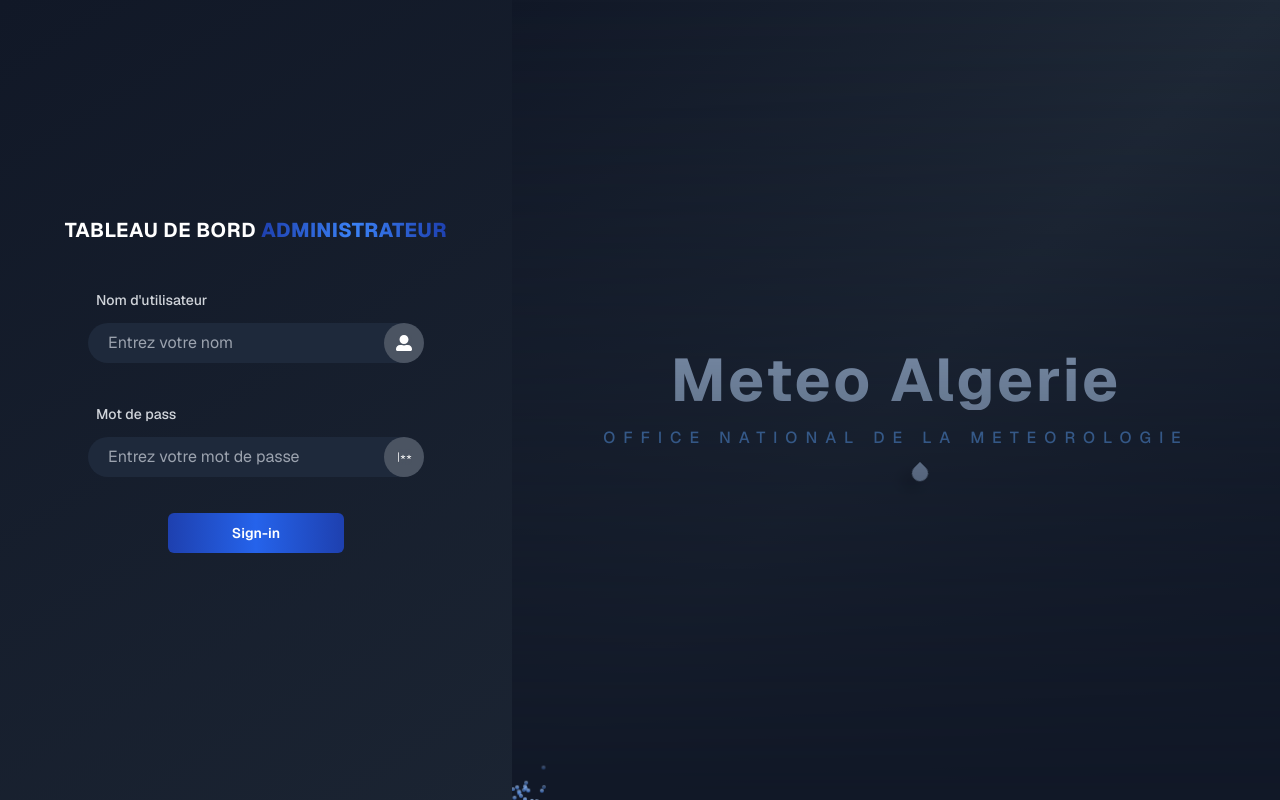
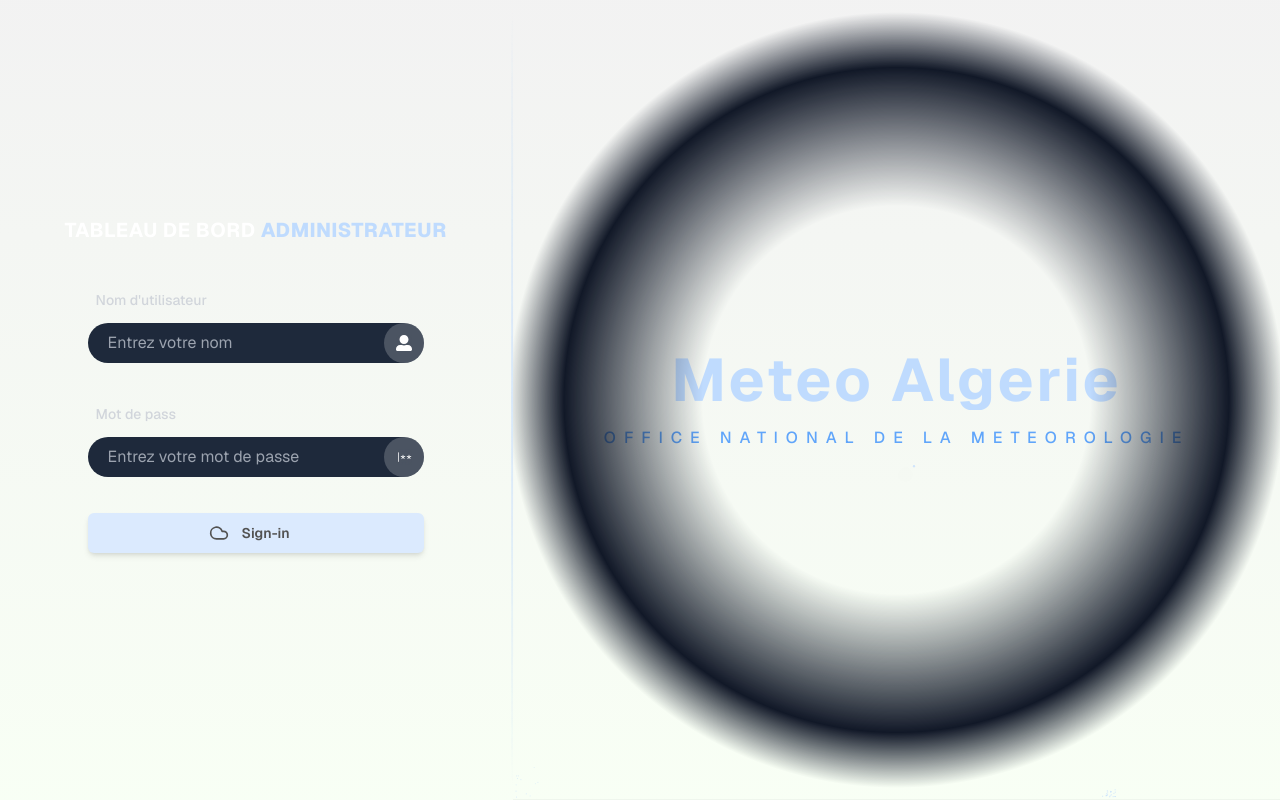
Before and after one commit to bilelBoulhia/ecotech, a Next.js app: page /sign-in in a window 1280 px wide. Built offline with nearby package versions, Linux system fonts and the light colour scheme.

Commit message:
finishing login page

```diff
--- a/app/(auth-pages)/sign-in/page.tsx
+++ b/app/(auth-pages)/sign-in/page.tsx
@@ -4,7 +4,7 @@
 import { signInAction } from "@/app/actions";
 
 import { SubmitButton } from "@/components/submit-button";
-
+import {Sun, CloudRain, Moon, Cloud} from 'lucide-react'
 import FadeBlurInput from "@/components/ui/Cool-input";
 import { FaUserAlt } from "react-icons/fa";
 import { PiPasswordLight } from "react-icons/pi";
@@ -15,42 +15,76 @@
     return (
 
 
-        <div className="flex flex-row justify-center bg-gradient-to-br from-gray-900 to-gray-800 items-center min-h-screen">
+        <div className="flex flex-row justify-center  items-center min-h-screen">
 
-            <div className='min-h-screen gap-[5px] flex-col w-[40%] justify-center items-center flex relative'>
+            <div id='screen-1'
+                 className='min-h-screen gap-[5px] flex-col w-[40%] justify-center items-center flex relative'>
 
 
                 <div>
 
                     <Label
                         className='text-xl text-white min-w-[270px] font-bold  text-center  uppercase tracking-wide inline-block  pb-1'>
-                        Tableau de bord  <span
-                        className="text-transparent font-extrabold bg-clip-text bg-gradient-to-r from-blue-800 via-blue-500 to-blue-800">administrateur</span>
+                        Tableau de bord <span
+                        className="text-transparent font-extrabold bg-clip-text bg-blue-200 ">administrateur</span>
                     </Label>
                 </div>
                 <div className='w-[320px] sm:w-[400px] p-[2rem] relative flex flex-col'>
                     <form className='justify-center gap-9 flex-col flex'>
                         <div className='flex flex-col gap-2'>
                             <Label htmlFor="email" className='text-gray-300 p-2 font-medium'>Nom d'utilisateur</Label>
-                            <FadeBlurInput name="email" required Icon={FaUserAlt} placeholder='Entrez votre nom' />
+                            <FadeBlurInput name="email" required Icon={FaUserAlt} placeholder='Entrez votre nom'/>
                         </div>
                         <div className='flex flex-col gap-2'>
                             <Label htmlFor="password" className='text-gray-300 p-2 font-medium'>Mot de pass</Label>
-                            <FadeBlurInput name="password" required Icon={PiPasswordLight} placeholder='Entrez votre mot de passe' />
+                            <FadeBlurInput name="password" required Icon={PiPasswordLight}
+                                           placeholder='Entrez votre mot de passe'/>
                         </div>
 
                         <SubmitButton
-                            className='px-[4rem] self-center bg-gradient-to-r from-blue-800 via-blue-600 to-blue-800  text-white font-semibold transition-all duration-300' pendingText="Signing In..." formAction={signInAction}>
-                            Sign-in
+                            className='px-6 py-3 bg-blue-100
+
+                            text-neutral-600 font-semibold
+
+                             rounded-md shadow-md
+                             transition-all duration-300 ease-in-out
+                             hover:shadow-lg hover:-translate-y-0.5
+                             focus:outline-none focus:ring-2 focus:ring-sky-500 focus:ring-opacity-50'
+                            pendingText="Signing In..." formAction={signInAction}>
+                            <Cloud className="w-5 h-5 "/>
+                            <span className='px-3'>Sign-in</span>
                         </SubmitButton>
                         {/*<FormMessage message={searchParams} />*/}
                     </form>
                 </div>
             </div>
-            <div className='hidden relative lg:block min-h-screen w-[60%]'>
+            <div className="hidden lg:block w-[2px] min-h-screen relative">
+                <div
+                    className="absolute inset-0 w-full h-[98%] top-[1%] clip-path-diamond bg-gradient-to-b from-transparent via-blue-200/50 to-transparent"
+                    style={{
+                        clipPath: 'polygon(50% 0%, 100% 2%, 100% 98%, 50% 100%, 0% 98%, 0% 2%)'
+                    }}
+                />
+                <div
+                    className="absolute inset-0 w-full h-[98%] top-[1%] blur-sm bg-gradient-to-b from-transparent via-blue-300/30 to-transparent"
+                    style={{
+                        clipPath: 'polygon(50% 0%, 100% 2%, 100% 98%, 50% 100%, 0% 98%, 0% 2%)'
+                    }}
+                />
+                <div
+                    className="absolute inset-0 w-full h-[98%] top-[1%] animate-pulse bg-gradient-to-b from-transparent via-blue-100/20 to-transparent"
+                    style={{
+                        clipPath: 'polygon(50% 0%, 100% 2%, 100% 98%, 50% 100%, 0% 98%, 0% 2%)'
+                    }}
+                />
+            </div>
 
-                <div className="min-h-screen relative w-full overflow-hidden bg-gradient-to-br from-gray-900 via-gray-800 to-gray-900 flex flex-col items-center justify-center">
-                    <div className='absolute top-1/2 text-center left-1/2 translate-x-[-50%] translate-y-[-50%] w-full z-20'>
+            <div id='screen-2' className='hidden relative lg:block min-h-screen  w-[60%]'>
+
+                <div
+                    className="min-h-screen relative  w-full overflow-hidden  flex flex-col items-center justify-center">
+                    <div
+                        className='absolute top-1/2 text-center left-1/2 translate-x-[-50%] translate-y-[-50%] w-full z-20'>
                         <div className="flex flex-col items-center justify-center p-4">
 
 
@@ -58,12 +92,14 @@
                                 <span>Meteo </span>{" "}
                                 <span>Algerie</span>
                             </h1>
-                            <div className="mt-4 text-md font-medium uppercase tracking-[0.5em] bg-blue-400 bg-clip-text text-transparent">
+                            <div
+                                className="mt-4 text-md font-medium uppercase tracking-[0.5em] bg-blue-400 bg-clip-text text-transparent">
                                 office National de la Meteorologie
                             </div>
                         </div>
                     </div>
-                    <div className="absolute inset-0 w-full h-full bg-gray-900 z-20 [mask-image:linear-gradient(transparent,white)] pointer-events-none"/>
+                    <div
+                        className="absolute inset-0 w-full h-full bg-gray-900 z-20  [mask-image:radial-gradient(circle,transparent_35%,#000_60%,transparent_70%)] animate-pulse pointer-events-none"/>
 
                 </div>
                 <BackgroundBeamsWithCollision/>
--- a/app/(dashboard)/layout.tsx
+++ b/app/(dashboard)/layout.tsx
@@ -38,19 +38,13 @@
           <IconSettings className="text-neutral-700 dark:text-neutral-200 h-5 w-5 flex-shrink-0" />
       ),
     },
-    {
-      label: "Logout",
-      href: "#",
-      icon: (
-          <IconArrowLeft className="text-neutral-700 dark:text-neutral-200 h-5 w-5 flex-shrink-0" />
-      ),
-    },
+
   ];
   const [open, setOpen] = useState(false);
   return (
       <div
           className={cn(
-              "rounded-md flex flex-col md:flex-row bg-gray-100 dark:bg-neutral-800 w-full flex-1 max-w-7xl mx-auto border border-neutral-200 dark:border-neutral-700 overflow-hidden",
+              "rounded-md flex flex-col md:flex-row  bg-gray-100 dark:bg-transparent w-full flex-1  mx-auto border border-neutral-200 dark:border-neutral-700 overflow-hidden",
               "h-screen"
           )}
       >
@@ -62,9 +56,10 @@
                 {links.map((link, idx) => (
                     <SidebarLink key={idx} link={link}/>
                 ))}
-                <SubmitButton onClick={signOutAction}>
-                  asd
+                <SubmitButton variant={"ghost"} className='inline group bg-black p-0 m-0 w-0' onClick={signOutAction}>
+                  <IconArrowLeft className="text-neutral-700 inline dark:text-neutral-200  transition-transform duration-300 ease-in-out group-hover:-translate-x-1 h-5 w-5 flex-shrink-0" /> <span className='text-neutral-700 inline   dark:text-neutral-300 p-1'>Logout</span>
                 </SubmitButton>
+
               </div>
             </div>
 
@@ -78,9 +73,9 @@
 const Dashboard = () => {
   return (
       <div className="flex flex-1">
-        <div className="p-2 md:p-10 rounded-tl-2xl border border-neutral-200 dark:bg-#141C2B bg-white dark:bg-neutral-900 flex flex-col gap-2 flex-1 w-full h-full">
+        <div className="p-2 md:p-10 rounded-tl-2xl   bg-gradient-to-bl from-sky-950 to-slate-950 rad flex flex-col gap-2 flex-1 w-full h-full">
           <div className="flex gap-2">
-
+s
           </div>
         </div>
       </div>
--- a/components/ui/background-beams-with-collision.tsx
+++ b/components/ui/background-beams-with-collision.tsx
@@ -225,7 +225,7 @@
                     repeatDelay: beamOptions.repeatDelay || 0,
                 }}
                 className={cn(
-                    "absolute left-0 top-20  m-auto mx-auto w-[16px] h-[16px] bg-blue-200 shadow-[0_12px_15px_0_rgba(0,0,0,0.44)] rounded-[0%_100%_100%_100%] ",
+                    "absolute left-0 top-20  m-auto mx-auto w-[2px] h-[2px] bg-blue-200 shadow-[0_12px_15px_0_rgba(0,0,0,0.44)] rounded-[0%_100%_100%_100%] ",
                     beamOptions.className
                 )}
             />
@@ -272,8 +272,8 @@
                         y: span.directionY,
                         opacity: 0,
                     }}
-                    transition={{ duration: Math.random() * 1.5 + 0.5, ease: "easeOut" }}
-                    className="absolute h-1 w-1 rounded-full bg-gradient-to-b from-blue-200 to-blue-500"
+                    transition={{ duration: Math.random() * 0.5 + 0.5, ease: "easeOut" }}
+                    className="absolute h-[0.5px] w-[0.5px] rounded-full bg-blue-200"
                 />
             ))}
         </div>
--- a/components/ui/sidebar.tsx
+++ b/components/ui/sidebar.tsx
@@ -89,7 +89,7 @@
         <>
             <motion.div
                 className={cn(
-                    "h-full px-4 py-4 hidden  md:flex md:flex-col bg-neutral-100 dark:bg-neutral-800 w-[300px] flex-shrink-0",
+                    "h-full px-4 py-4 hidden  md:flex md:flex-col bg-transparent w-[300px] flex-shrink-0",
                     className
                 )}
                 animate={{
@@ -115,7 +115,7 @@
         <>
             <div
                 className={cn(
-                    "h-10 px-4 py-4 flex flex-row md:hidden  items-center justify-between bg-neutral-100 dark:bg-neutral-800 w-full"
+                    "h-10 px-4 py-4 flex flex-row md:hidden  items-center justify-between bg-transparent w-full"
                 )}
                 {...props}
             >
```
Also changed, not shown: 1 other file (tests, documents, lock files or other folders).
